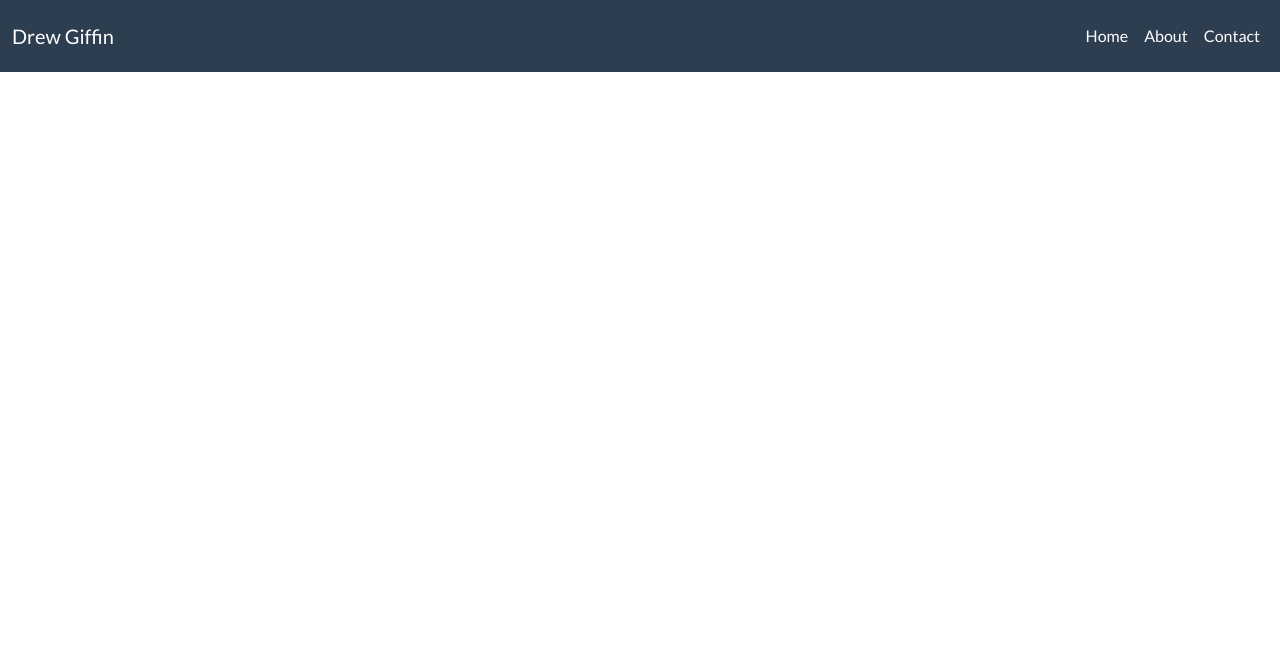
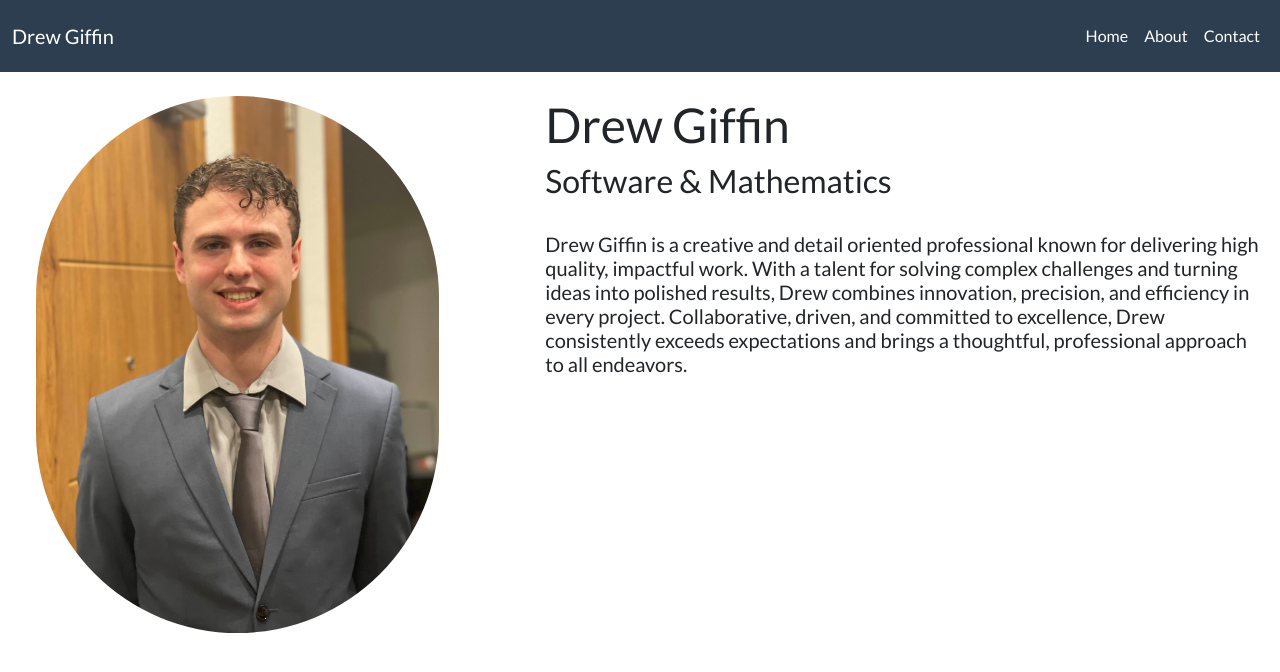
Before and after one commit to drewgiffin/drewgiffindev, a Django app: page / in a window 1280 px wide. Shown: the top 672 px of the page. Run offline with Django 4.2, Linux system fonts and the light colour scheme; some libraries are stand-ins or nearby versions.

Commit message:
Created basic homepage

```diff
--- a/core/templates/base.html
+++ b/core/templates/base.html
@@ -8,5 +8,20 @@
     </head>
     <body>
         {% include 'navbar.html' %}
+        <div class="container-fluid">
+            <div class="row">
+                <div class="col-md-4">
+                    <img src="{% static 'images/profile.jpg' %}" class="img-fluid rounded-pill m-4">
+                </div>
+                <div class="col-md-1">
+                </div>
+                <div class="col-md-7">
+                    <h1 class="mt-4">Drew Giffin</h1>
+                    <h3>Software & Mathematics</h3>
+                    <br>
+                    <h5>Drew Giffin is a creative and detail oriented professional known for delivering high quality, impactful work. With a talent for solving complex challenges and turning ideas into polished results, Drew combines innovation, precision, and efficiency in every project. Collaborative, driven, and committed to excellence, Drew consistently exceeds expectations and brings a thoughtful, professional approach to all endeavors.</h5>
+                </div>
+            </div>
+        </div>
     </body>
 </html>
```
Also changed, not shown: core/static/images/profile.jpg (added).
